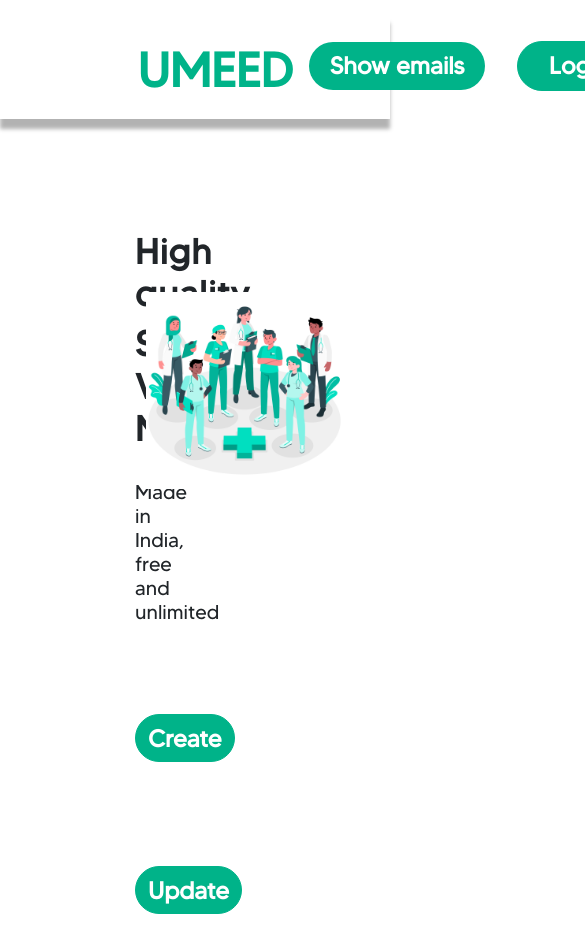
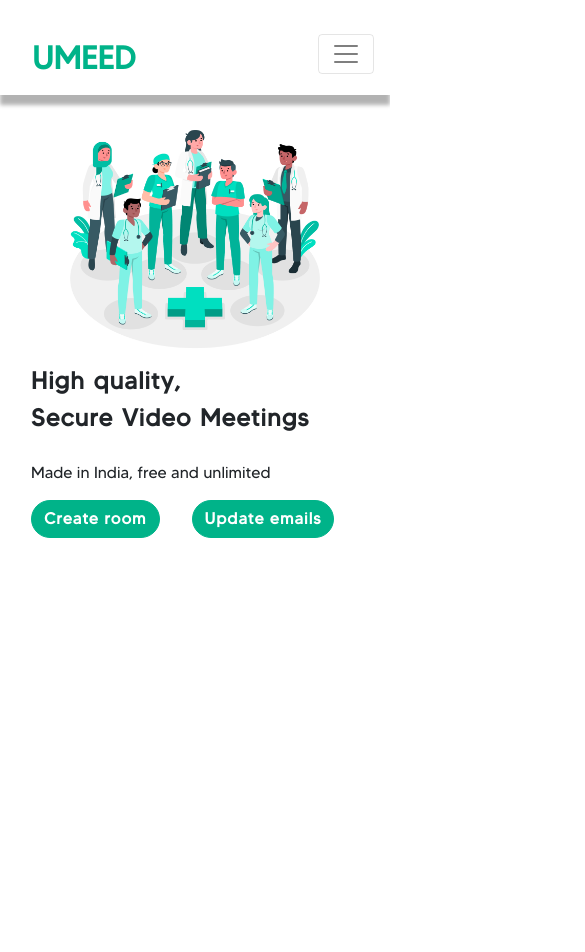
Before and after one commit to takshmehta/umeed_video_chat_, a React (Create React App) app in the folder client/: page / in a window 390 px wide. Shown: the top 952 px of the page, 585 px wide, since content can reach past the window. After the commit the page ends 844 px from the top, so only its background shows below. Built offline with nearby package versions, Linux system fonts and the light colour scheme; sample sign-in values are in the browser's storage; a web font is replaced by a local one.

Commit message:
providing reposiveness

```diff
--- a/client/src/components/Room-section/CreateRoom.js
+++ b/client/src/components/Room-section/CreateRoom.js
@@ -5,7 +5,7 @@ import {
   viewEmails,
 } from "../authorization-authenticate-section/emailHelper";
 import { isAuthenticated } from "../authorization-authenticate-section";
-import { Container, Row, Col } from "react-bootstrap";
+import { Container, Row, Col,Dropdown } from "react-bootstrap";
 import { Button, Navbar, Nav } from "react-bootstrap";
 
 import "./Dashboard.css";
@@ -67,17 +67,15 @@ const CreateRoom = (props) => {
   return (
     <Container fluid>
        <Navbar
-        style={{
-          marginLeft: "-15px",
-          marginRight: "-15px",
-          marginTop: ".8rem",
-          boxShadow: "0 10px 4px 0 rgba(0,0,0,0.3) ",
-        }}
+             collapseOnSelect
+             expand="lg"
+             className="navbar-bottom-shadow"
             >
             <Navbar.Brand href="/" className="brand-logo-dashboard">
              UMEED
             </Navbar.Brand>
-        <Navbar.Collapse className="justify-content-end ">
+            <Navbar.Toggle aria-controls="responsive-navbar-nav" />
+            <Navbar.Collapse id="responsive-navbar-nav" className="justify-content-end ">
                <div className="dropdown">
                  <button className="dropbtn show-email">Show emails</button>
                  <div className="dropdown-content">
@@ -92,8 +90,10 @@ const CreateRoom = (props) => {
                 </Button>
             </Navbar.Collapse>
        </Navbar>
-      <Row>
-        <Col xs={5} style={{ backgroundCmbolor: "red" }}>
+       <Row className="create-room-row-1">
+         <Col
+            className="create-room-left-col"
+            >
              <div className="create-update-div">
                   <h2>High quality,</h2>
                   <h2>Secure Video Meetings</h2>
@@ -106,7 +106,9 @@ const CreateRoom = (props) => {
                   </Button>
              </div>
         </Col>
-        <Col xs={7}>
+         <Col
+             className="create-room-right-col"
+             >
              <div className="dashboard-right-col"></div>
          </Col>
        </Row>
--- a/client/src/components/Room-section/Dashboard.css
+++ b/client/src/components/Room-section/Dashboard.css
@@ -3,6 +3,13 @@
 @font-face {
   font-family: MADE TOMMY;
   src: url(/src/fonts/made-tommy-regular-personal-use.otf);
+}
+
+.navbar-bottom-shadow {
+  margin-left: -15px;
+  margin-right: -15px;
+  margin-top: 0.8rem;
+  box-shadow: 0 10px 4px 0 rgba(0, 0, 0, 0.3);
 }
 
 .dashboard-right-col {
@@ -213,3 +220,127 @@
 .dropdown:hover .dropbtn {
   background-color: #3e8e41;
 }
+
+@media screen and (max-width: 992px) {
+  .brand-logo-dashboard {
+    margin-left: 1rem;
+  }
+  .create-update-div {
+    margin-left: 1rem;
+  }
+  .show-email {
+    margin-left: 1rem;
+  }
+}
+
+@media screen and (max-width: 600px) {
+  .brand-logo-dashboard {
+    margin-left: 1rem;
+    font-size: 2rem !important;
+  }
+  .show-email {
+    margin-bottom: 1.5rem;
+    font-size: 1rem !important;
+    width: 8rem;
+  }
+  .logout-btn {
+    font-size: 1rem !important;
+    width: 8rem;
+  }
+  .create-room-row-1 {
+    flex-direction: column-reverse;
+  }
+
+  .dashboard-right-col {
+    margin-left: 0rem;
+    height: 16rem;
+  }
+  .create-update-div {
+    margin-top: 0;
+    margin-bottom: 0;
+    margin-left: 1rem;
+  }
+  .create-update-div h2 {
+    font-size: 1.5rem;
+  }
+  .create-update-div h5 {
+    font-size: 1rem;
+  }
+  .create-room-btn,
+  .update-btn {
+    margin-top: 2rem;
+    font-size: 1rem !important;
+    height: 2.4rem;
+    letter-spacing: 1px;
+  }
+}
+
+/*
+@media screen and (max-width: 570px) {
+  .dashboard-right-col {
+    position: relative;
+    top: -49rem;
+    margin-left: 1rem;
+    width: 77%;
+  }
+  .dashboard-left-col {
+    position: relative !important;
+    top: 17rem;
+  }
+  .create-update-div {
+    margin-left: 0.5rem;
+  }
+  .create-room-btn,
+  .update-btn {
+    margin-top: 2rem;
+    font-size: 1rem !important;
+  }
+}
+
+@media screen and (max-width: 400px) {
+  .dashboard-right-col {
+    position: relative;
+    top: -31rem;
+    margin-left: 1rem;
+    width: 78%;
+  }
+  .dashboard-left-col {
+    position: relative !important;
+    top: 17rem;
+  }
+  .create-update-div {
+    margin-left: 0.5rem;
+    position: relative;
+    top: -5rem;
+  }
+  .create-update-div h2 {
+    font-size: 1.5rem;
+  }
+  .create-update-div h5 {
+    font-size: 1rem;
+  }
+}
+
+@media screen and (max-width: 330px) {
+  .dashboard-right-col {
+    position: relative;
+    top: -55rem;
+    margin-left: 1rem;
+    width: 90%;
+  }
+  .dashboard-left-col {
+    position: relative !important;
+    top: 17rem;
+  }
+  .create-update-div {
+    margin-left: 4.5rem;
+    position: relative;
+    top: -5rem;
+  }
+  .create-update-div h2 {
+    font-size: 1.5rem;
+  }
+  .create-update-div h5 {
+    font-size: 1rem;
+  }
+} */
```
Lines whose indentation alone changed are shown as unchanged.
